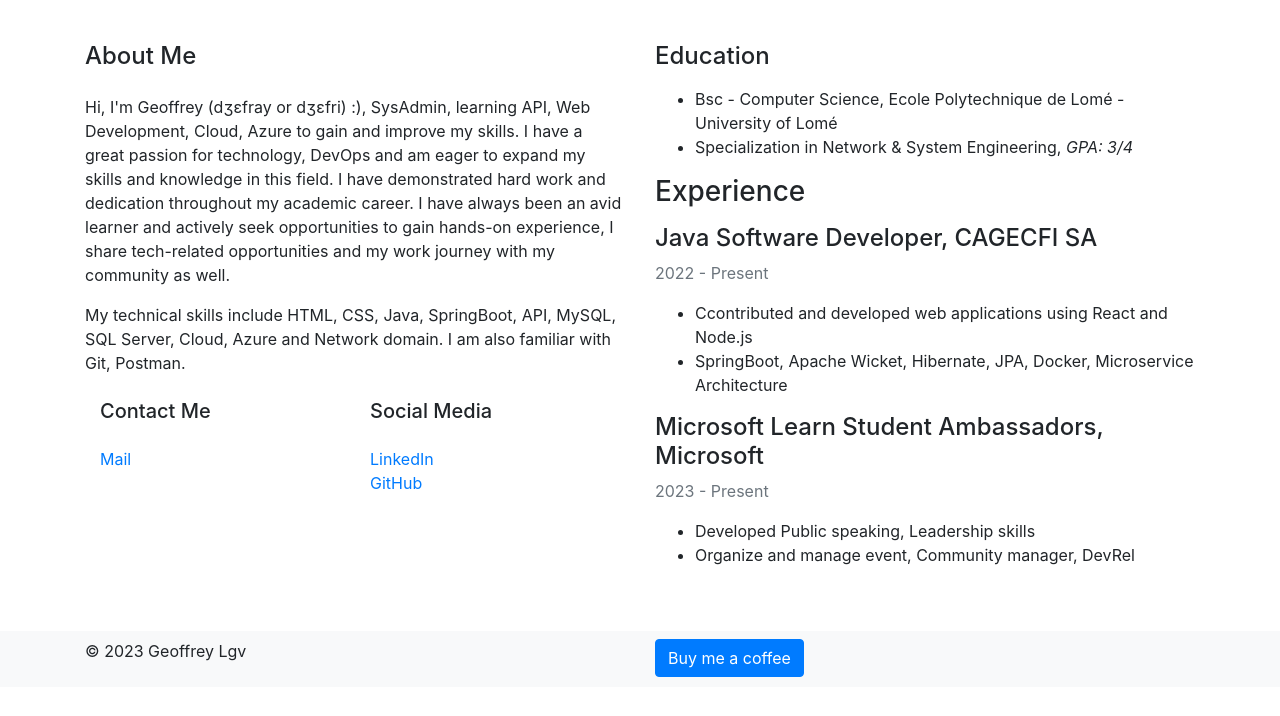
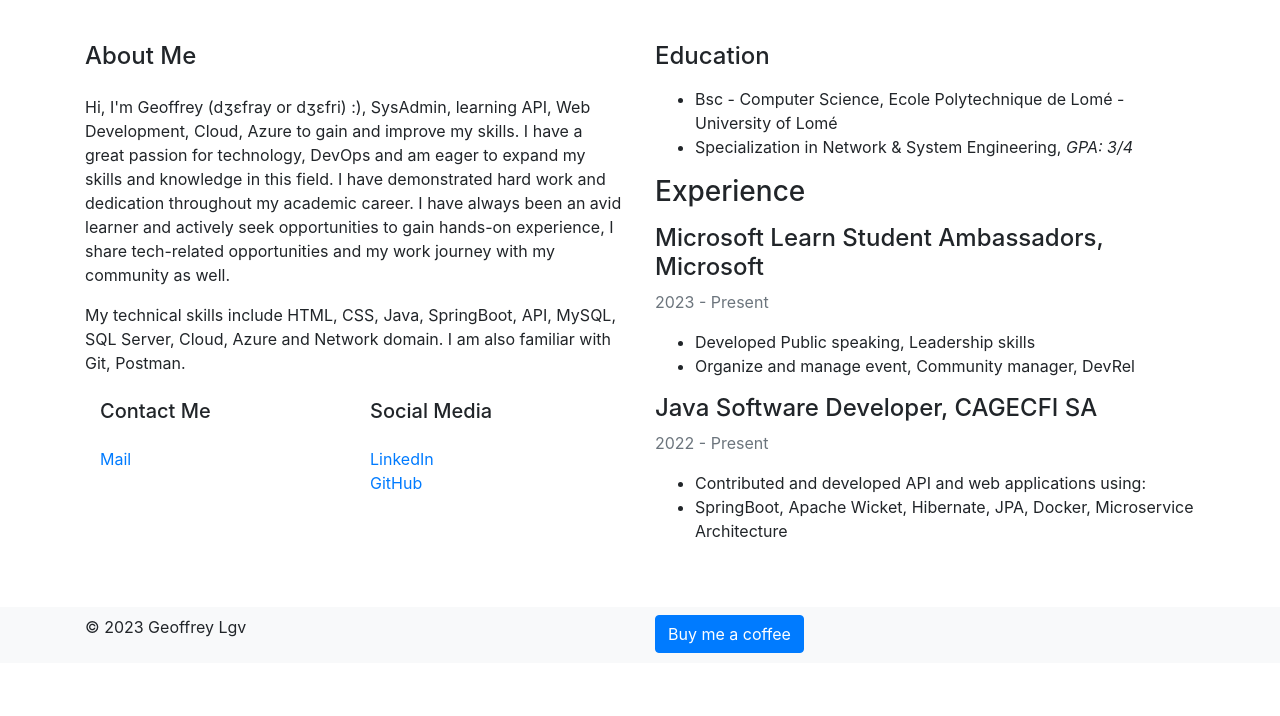
Before and after one commit to geoffreylgv/geoffreylgv.github.io, a plain HTML site: page index.html in a window 1280 px wide. Shown: the part 62-778 px from the top of the page. Drawn offline with nearby package versions, Linux system fonts and the light colour scheme.

Commit message:
update index

```diff
--- a/index.html
+++ b/index.html
@@ -86,22 +86,23 @@
                         <div class="timeline-item">
                             <div class="timeline-dot"></div>
                             <div class="timeline-content">
-                                <h4>Java Software Developer, CAGECFI SA</h4>
-                                <p class="text-muted">2022 - Present</p>
+                                <h4>Microsoft Learn Student Ambassadors, Microsoft</h4>
+                                <p class="text-muted">2023 - Present</p>
                                 <ul>
-                                    <li>Ccontributed and developed web applications using React and Node.js</li>
-                                    <li>SpringBoot, Apache Wicket, Hibernate, JPA, Docker, Microservice Architecture</li>
+                                    <li>Developed Public speaking, Leadership skills</li>
+                                    <li>Organize and manage event, Community manager, DevRel</li>
                                 </ul>
                             </div>
                         </div>
                         <div class="timeline-item">
                             <div class="timeline-dot"></div>
                             <div class="timeline-content">
-                                <h4>Microsoft Learn Student Ambassadors, Microsoft</h4>
-                                <p class="text-muted">2023 - Present</p>
+                                <h4>Java Software Developer, CAGECFI SA</h4>
+                                <p class="text-muted">2022 - Present</p>
                                 <ul>
-                                    <li>Developed Public speaking, Leadership skills</li>
-                                    <li>Organize and manage event, Community manager, DevRel</li>
+                                    <li>Contributed and developed API and web applications using: </li>
+                                    <li>SpringBoot, Apache Wicket, Hibernate, JPA, Docker, Microservice Architecture
+                                    </li>
                                 </ul>
                             </div>
                         </div>
```
Lines whose indentation alone changed are shown as unchanged.
